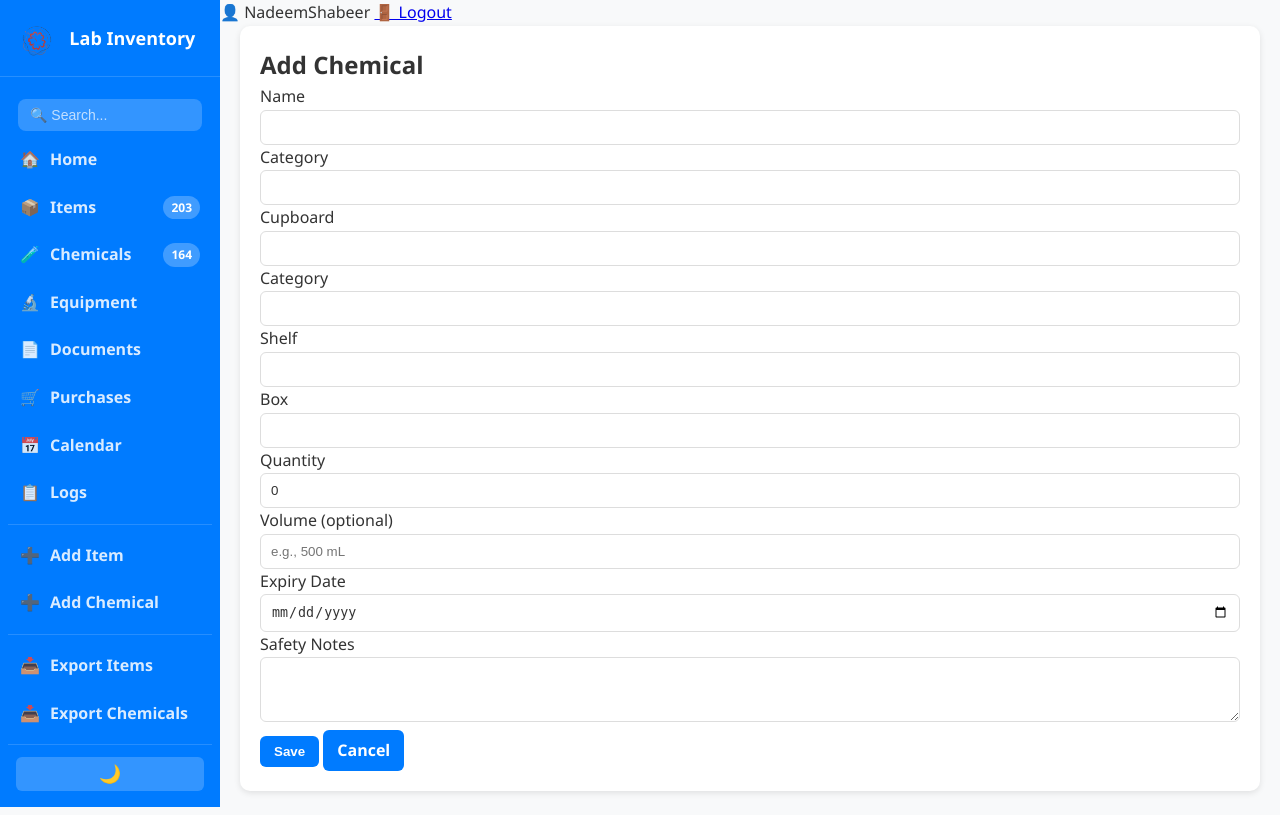
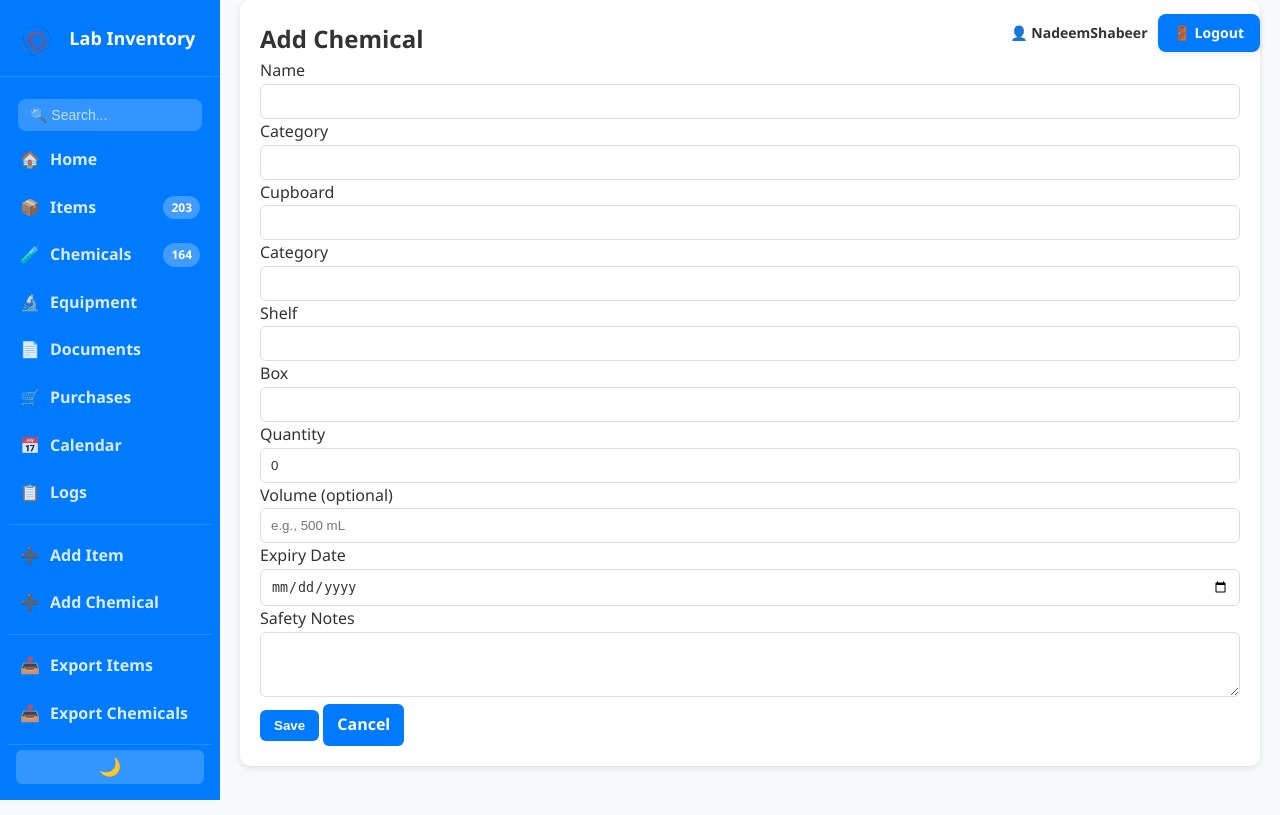
Before and after one commit to mnadeemshabeer2005-source/Lab-Inventory-, a Flask app: page /chemicals/add in a window 1280 px wide. Run offline with Flask 3, Linux system fonts and the light colour scheme; a user stored in the database is signed in; data comes from the database, SQL or seed files in the repository.

Commit message:
Add files via upload

```diff
--- a/static/style.css
+++ b/static/style.css
@@ -816,3 +816,41 @@ th:hover { background: #0056b3; }
 .sidebar-nav::-webkit-scrollbar-thumb:hover {
     background: rgba(255,255,255,0.4);
 }
+
+/* ---------- Desktop login button ---------- */
+.desktop-auth {
+  position: fixed;
+  top: 14px;
+  right: 20px;
+  z-index: 900;
+  display: flex;
+  align-items: center;
+  gap: 10px;
+}
+.desktop-auth-user {
+  font-size: 14px;
+  font-weight: 600;
+  color: var(--text);
+}
+.desktop-auth-btn {
+  padding: 8px 16px;
+  background: var(--blue);
+  color: #fff;
+  border-radius: 8px;
+  font-weight: 600;
+  font-size: 14px;
+  text-decoration: none;
+  box-shadow: var(--shadow);
+}
+.desktop-auth-btn:hover { opacity: 0.9; }
+
+/* The mobile topbar already has its own button */
+@media (max-width: 768px) {
+  .desktop-auth { display: none; }
+}
+
+/* Let the sidebar scroll so Login/Logout is always reachable */
+.sidebar {
+  height: 100vh;
+  overflow-y: auto;
+}
```
